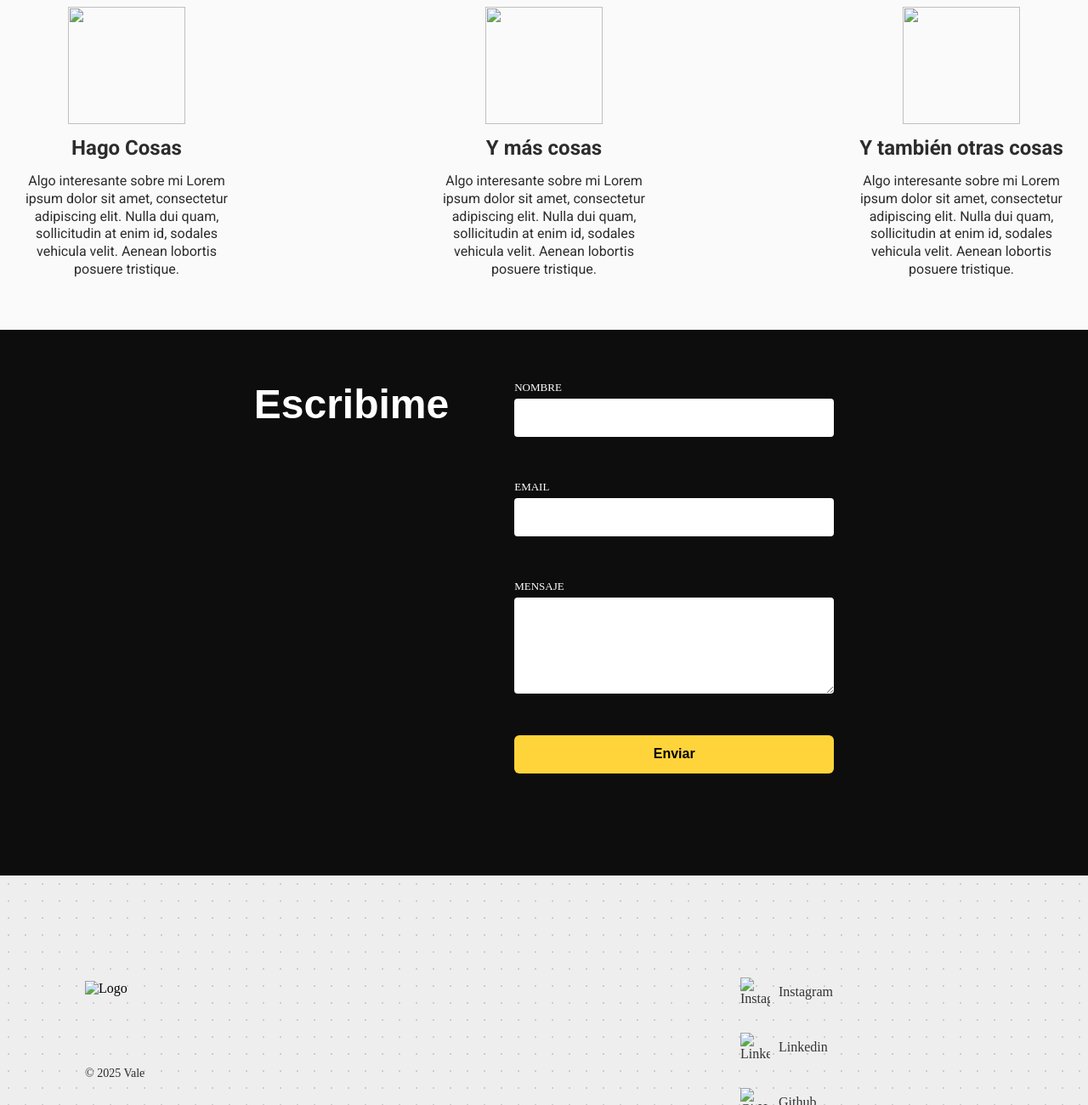
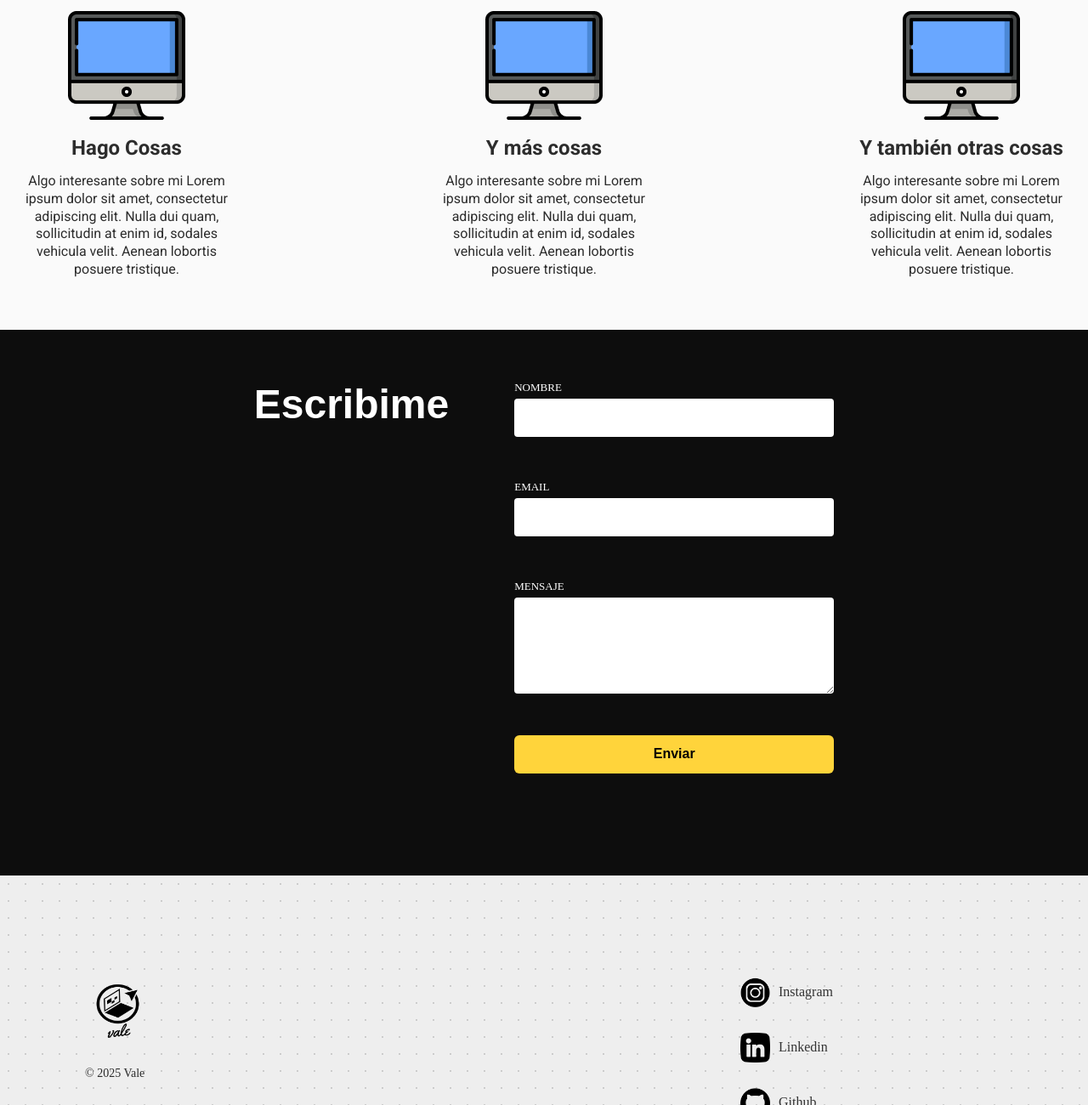
Before and after one commit to valentinomno24/proyecto1-etapa2, a website: page index.html in a window 1280 px wide. Shown: the part 1500-2800 px from the top of the page at 85% size. Drawn offline with Linux system fonts and the light colour scheme.

Commit message:
Corregir rutas de imágenes

```diff
--- a/index.html
+++ b/index.html
@@ -8,7 +8,7 @@
 </head>
 <body>
     <header class="header">
-        <img src="../imagenescarrera\3e468614-bcac-41b7-95cc-d74796369a39.png" alt="Logo" class="img"/>
+        <img src="imagenescarrera\3e468614-bcac-41b7-95cc-d74796369a39.png" alt="Logo" class="img"/>
      </div>
     <div class="menu-hamburguesa">☰</div>
     <nav class="navegacion">
@@ -21,7 +21,7 @@
     <main class="main">
         <div class="main-content">
        <h1 class="main-tittle">Bienvenidxs a mi site</h1>
-        <img src="../imagenescarrera\cb039cf002fd34c0de5fb2700dc1ff6ebdc61b41.png" alt="iamgen" class="main-img"/>
+        <img src="imagenescarrera\cb039cf002fd34c0de5fb2700dc1ff6ebdc61b41.png" alt="iamgen" class="main-img"/>
    </div>
 </main>
 
@@ -33,7 +33,7 @@
 
         </div>
        <div class="check-container">
-        <img src="../imagenescarrera/check%20(1)%201.svg" alt="check" class="check-box"/>
+        <img src="imagenescarrera/check%20(1)%201.svg" alt="check" class="check-box"/>
        </div>
      </section>
 
@@ -42,18 +42,18 @@
 
 <div class="Servicios-container">
  <div class="Servicios">
-    <img src="../imagenescarrera\desktop 1.png" alt="" class="compu">
+    <img src="imagenescarrera\desktop 1.png" alt="" class="compu">
     <div class="h2">Hago Cosas</div>
     <div class="p2">Algo interesante sobre mi Lorem ipsum dolor sit amet, consectetur adipiscing elit. Nulla dui quam, sollicitudin at enim id, sodales vehicula velit. Aenean lobortis posuere tristique.</div>
  </div>
 
  <div class="Servicios">
-    <img src="../imagenescarrera\desktop 1.png" alt="" class="compu">
+    <img src="imagenescarrera\desktop 1.png" alt="" class="compu">
     <div class="h2">Y más cosas</div>
     <div class="p2">Algo interesante sobre mi Lorem ipsum dolor sit amet, consectetur adipiscing elit. Nulla dui quam, sollicitudin at enim id, sodales vehicula velit. Aenean lobortis posuere tristique.</div>
  </div>
   <div class="Servicios">
-    <img src="../imagenescarrera\desktop 1.png" alt="" class="compu">
+    <img src="imagenescarrera\desktop 1.png" alt="" class="compu">
     <div class="h2">Y también otras cosas</div>
     <div class="p2">Algo interesante sobre mi Lorem ipsum dolor sit amet, consectetur adipiscing elit. Nulla dui quam, sollicitudin at enim id, sodales vehicula velit. Aenean lobortis posuere tristique.</div>
  </div>
@@ -81,21 +81,21 @@
 <footer>
     <div class="footer">
         <div class="contenedor-footer">
-        <img class="logo-img" src="../imagenescarrera\3e468614-bcac-41b7-95cc-d74796369a39.png" alt="Logo">
+        <img class="logo-img" src="imagenescarrera\3e468614-bcac-41b7-95cc-d74796369a39.png" alt="Logo">
         <div class="p3">© 2025 Vale</div>
     </div>
 
     <div class="redes-sociales">
         <a href="https://www.instagram.com" target="_blank" class="social-link">
-            <img  src="../imagenescarrera\instagram.png" alt="Instagram" class="social-icon" />
+            <img  src="imagenescarrera\instagram.png" alt="Instagram" class="social-icon" />
             Instagram
         </a>
         <a href="https://www.linkedin.com" target="_blank" class="social-link">
-            <img src="../imagenescarrera\linkedin.png" alt="LinkedIn" class="social-icon" />
+            <img src="imagenescarrera\linkedin.png" alt="LinkedIn" class="social-icon" />
             Linkedin
         </a>
         <a href="https://www.github.com" target="_blank" class="social-link">
-            <img src="../imagenescarrera\github.png" alt="GitHub" class="social-icon"   />
+            <img src="imagenescarrera\github.png" alt="GitHub" class="social-icon"   />
             Github
         </a>
     </div>
```
Also changed, not shown: imagenescarrera/3e468614-bcac-41b7-95cc-d74796369a39.png (added), imagenescarrera/cb039cf002fd34c0de5fb2700dc1ff6ebdc61b41.png (added), imagenescarrera/check (1) 1.svg (added), imagenescarrera/desktop 1.png (added), imagenescarrera/github.png (added), imagenescarrera/instagram.png (added), imagenescarrera/linkedin.png (added).
